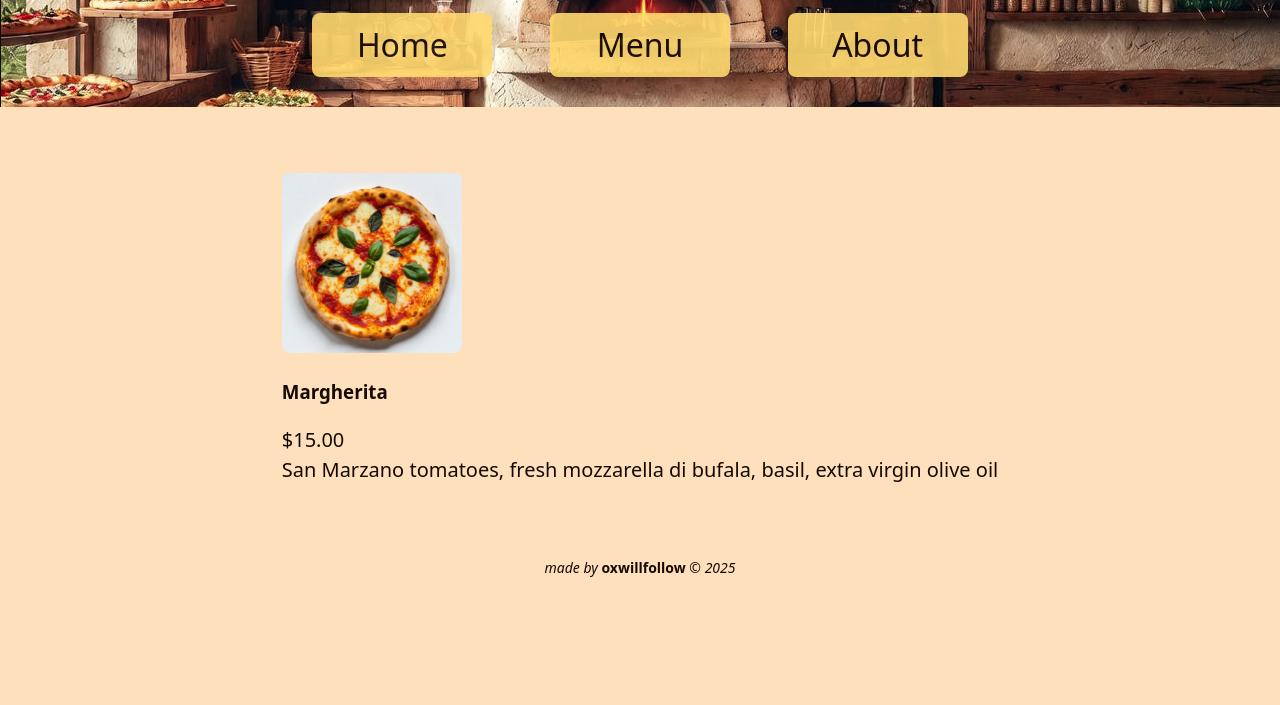
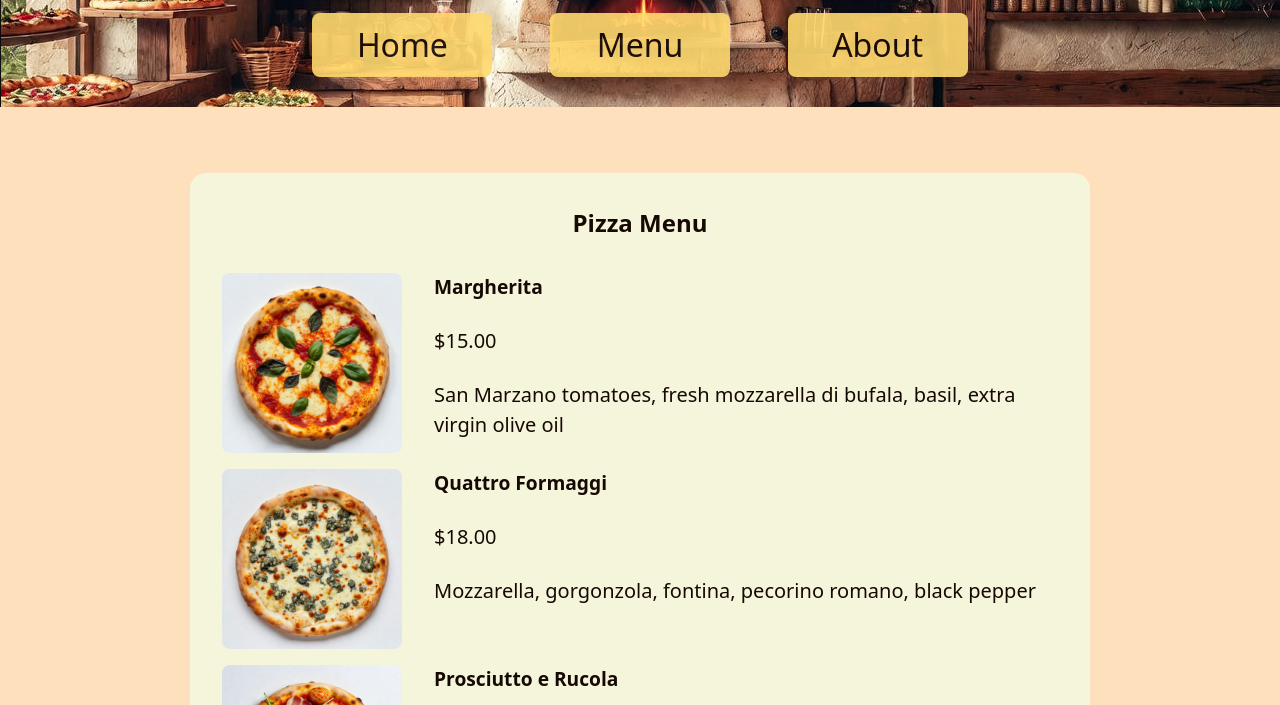
Before and after one commit to Oxwillfollow/restaurant-page, a website built with webpack: page src/template.html in a window 1280 px wide. Both pictures are taken after a click on the button "Menu". Shown: the part 95-800 px from the top of the page. Built offline with nearby package versions, Linux system fonts and the light colour scheme.

Commit message:
Add menu item generator, create two panels for pizzas and drinks

```diff
--- a/src/home/home.js
+++ b/src/home/home.js
@@ -4,11 +4,11 @@ import stoveImg from "./stove.jpeg";
 function createDOMElements(container){
     // home container
     const homeDiv = document.createElement("div");
-    homeDiv.classList.add("home-container");
+    homeDiv.classList.add("top-container");
 
     // hero section
     const heroDiv = document.createElement("div");
-    heroDiv.classList.add("hero-container");
+    heroDiv.classList.add("sub-container");
     const heroContentDiv = document.createElement("div");
     heroContentDiv.classList.add("hero-content-container");
     const heroHeader = document.createElement("h2");
@@ -30,7 +30,7 @@ function createDOMElements(container){
 
     // opening hours section
     const openingHoursDiv = document.createElement("div");
-    openingHoursDiv.classList.add("opening-hours-container");
+    openingHoursDiv.classList.add("sub-container");
     const hoursHeader = document.createElement("h2");
     const hoursPara1 = document.createElement("p");
     const hoursPara2 = document.createElement("p");
@@ -43,7 +43,7 @@ function createDOMElements(container){
 
     // location section
     const locationDiv = document.createElement("div");
-    locationDiv.classList.add("location-container");
+    locationDiv.classList.add("sub-container");
     const locationHeader = document.createElement("h2");
     const locationPara = document.createElement("p");
     const contactsPara = document.createElement("p");
--- a/src/menu/menu.js
+++ b/src/menu/menu.js
@@ -1,33 +1,64 @@
 export { createDOMElements };
 import margheritaImg from './margherita.jpg';
+import prosciuttoImg from './prosciutto.jpg';
+import quattroFormaggiImg from './quattroFormaggi.jpg';
+import placeholderImg from './placeholder.jpg';
 
 function createDOMElements(container){
     // menu container
     const menuDiv = document.createElement("div");
-    menuDiv.classList.add("menu-container");
+    menuDiv.classList.add("top-container");
+
+    // pizza container
+    const pizzaMenuDiv = document.createElement("div");
+    pizzaMenuDiv.classList.add("sub-container");
 
     // pizzas
-    const pizzaMenuDiv = document.createElement("div");
-    pizzaMenuDiv.classList.add("pizza-menu-container");
+    const pizzaMenuHeader = document.createElement("h2");
+    pizzaMenuHeader.textContent = "Pizza Menu"
 
-    const pizza1Div = document.createElement("div");
-    const pizza1ContentDiv = document.createElement("div");
-    const pizza1Img = document.createElement("img");
-    const pizza1Header = document.createElement("h3");
-    const pizza1PricePara = document.createElement("p");
-    const pizza1Para = document.createElement("p");
-    pizza1Img.src = margheritaImg;
-    pizza1Img.height = 180;
-    pizza1Header.textContent = "Margherita";
-    pizza1PricePara.textContent = "$15.00";
-    pizza1Para.textContent = "San Marzano tomatoes, fresh mozzarella di bufala, basil, extra virgin olive oil"
+    const pizzaMargheritaDiv = createMenuItemDOMElement("Margherita", 15, margheritaImg, "San Marzano tomatoes, fresh mozzarella di bufala, basil, extra virgin olive oil");
+    const pizzaQuatroFormaggiDiv = createMenuItemDOMElement("Quattro Formaggi", 18, quattroFormaggiImg, "Mozzarella, gorgonzola, fontina, pecorino romano, black pepper");
+    const pizzaProsciuttoDiv = createMenuItemDOMElement("Prosciutto e Rucola", 20, prosciuttoImg, "Tomato sauce, mozzarella, prosciutto di Parma, fresh arugula, shaved parmesan");
+    const pizzaFunghiTartufoDiv = createMenuItemDOMElement("Funghi Tartufo", 22, placeholderImg, "Wild mushroom medley, truffle cream, fontina, arugula, shaved parmesan");
+    pizzaMenuDiv.append(pizzaMenuHeader, pizzaMargheritaDiv, pizzaQuatroFormaggiDiv, pizzaProsciuttoDiv, pizzaFunghiTartufoDiv);
 
-    pizza1ContentDiv.append(pizza1Header, pizza1PricePara, pizza1Para);
-    pizza1Div.append(pizza1Img, pizza1ContentDiv);
-    pizzaMenuDiv.append(pizza1Div);
+    // drinks container
+    const drinksMenuDiv = document.createElement("div");
+    drinksMenuDiv.classList.add("sub-container");
 
+    // drinks
+    const drinksMenuHeader = document.createElement("h2");
+    drinksMenuHeader.textContent = "Drinks"
+
+    const waterDiv = createMenuItemDOMElement("Water (0.5L)", 1, placeholderImg, "A bottle of water");
+    const sodaDiv = createMenuItemDOMElement("Coca-Cola / Sprite / Fanta (0.5L)", 2.5, placeholderImg, "A bottle of soda");
+
+    drinksMenuDiv.append(drinksMenuHeader, waterDiv, sodaDiv);
 
     // append containers
-    menuDiv.append(pizzaMenuDiv);
+    menuDiv.append(pizzaMenuDiv, drinksMenuDiv);
     container.appendChild(menuDiv);
 }
+
+function createMenuItemDOMElement(name, price, image, description){
+    const menuItemDiv = document.createElement("div");
+    menuItemDiv.classList.add("menu-item");
+    const menuItemContentDiv = document.createElement("div");
+    menuItemContentDiv.classList.add("menu-item-content");
+    const menuItemImg = document.createElement("img");
+    const menuItemHeader = document.createElement("h3");
+    const menuItemPricePara = document.createElement("p");
+    const menuItemPara = document.createElement("p");
+
+    menuItemImg.src = image;
+    menuItemImg.height = 180; // fixed height for menu item images
+    menuItemHeader.textContent = name;
+    menuItemPricePara.textContent = `$${price.toFixed(2)}`;
+    menuItemPara.textContent = description;
+
+    menuItemContentDiv.append(menuItemHeader, menuItemPricePara, menuItemPara);
+    menuItemDiv.append(menuItemImg, menuItemContentDiv);
+
+    return menuItemDiv;
+}
--- a/src/styles.css
+++ b/src/styles.css
@@ -89,6 +89,12 @@ img {
 h2 {
     font-size: 1.5rem;
     margin: 0;
+    margin-bottom: 1rem;
+}
+
+h3 {
+    font-size: 1.2rem;
+    margin: 0;
 }
 
 p {
@@ -102,13 +108,13 @@ div#content {
     justify-content: center;
 }
 
-.home-container {
+.top-container {
     display: flex;
     flex-direction: column;
     max-width: 900px;
     gap: 2rem;
 
-    .hero-container, .opening-hours-container, .location-container {
+    .sub-container {
         display: flex;
         flex-direction: column;
         align-items: center;
@@ -121,13 +127,14 @@ div#content {
         box-shadow: 0 8px var(--bright-color);
     }
 
-    .hero-content-container {
+    .hero-content-container, .menu-item {
         display: flex;
         flex-direction: row;
+        width: 100%;
         gap: 2rem;
     }
 
-    .hero-para-div {
+    .hero-para-div, .menu-item-content {
         display: flex;
         flex-direction: column;
         gap: 1.5rem;
```
Also changed, not shown: src/menu/placeholder.jpg (added), src/menu/prosciutto.jpg (added), src/menu/quattroFormaggi.jpg (added).
